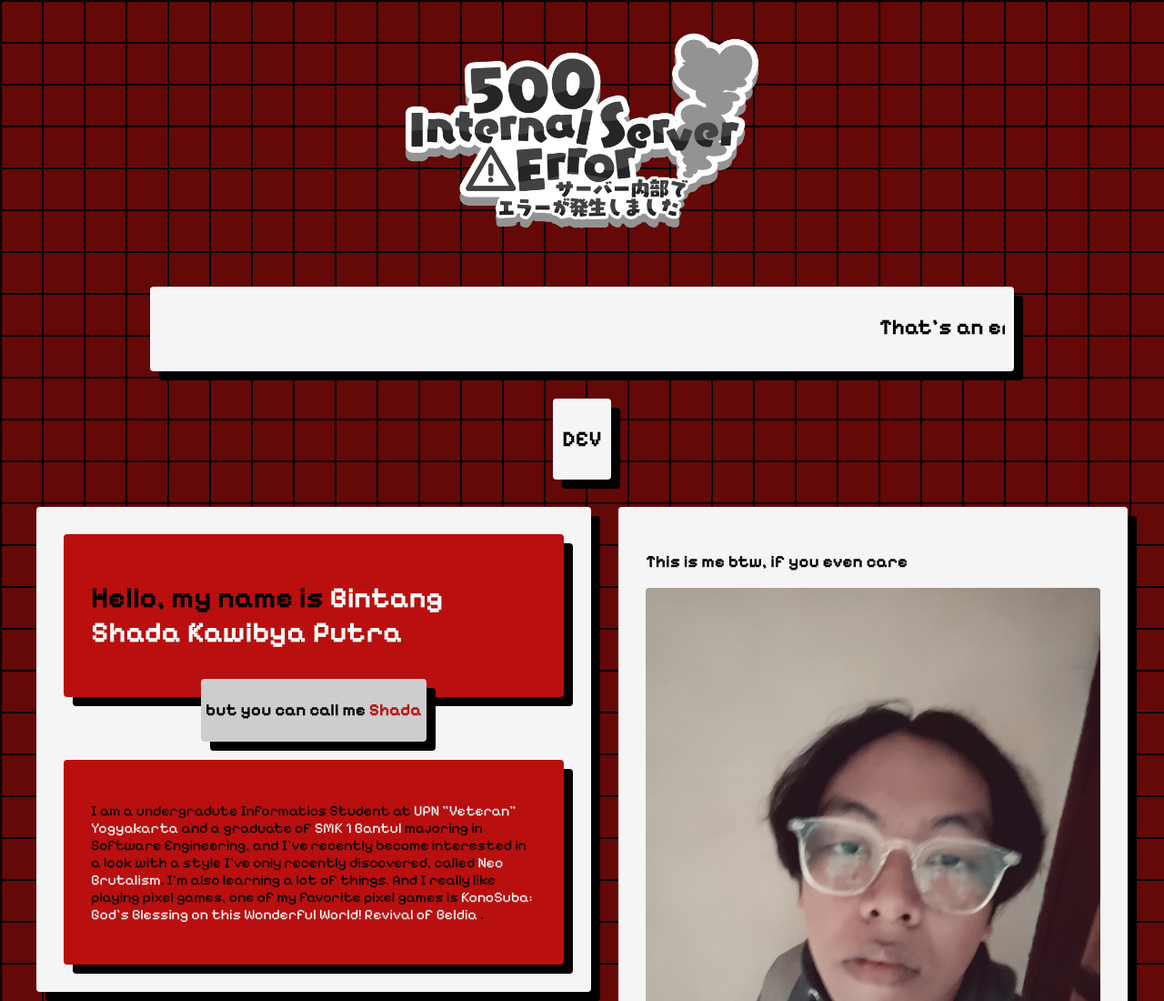
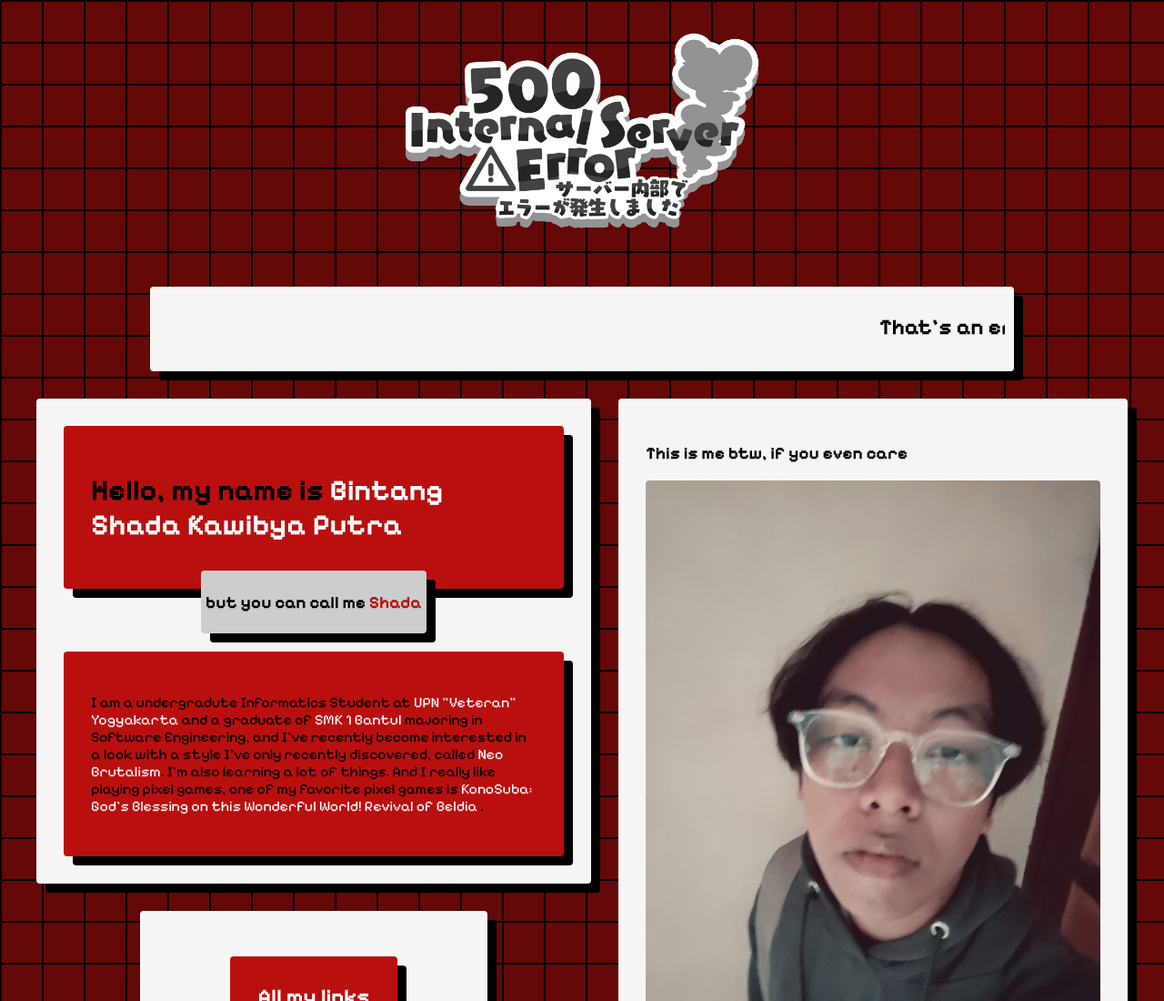
Before and after one commit to bintangshada/miniproject-itc, a plain HTML site: page index.html in a window 1280 px wide. Shown: the top 1100 px of the page at 91% size. Drawn offline with Linux system fonts and the light colour scheme; no server answers.

Commit message:
refactor

```diff
--- a/index.html
+++ b/index.html
@@ -39,9 +39,6 @@
     </div>
     <div class="box grid background" style="padding: 10px;">
         <marquee behavior="scroll" direction="left" scrollamount="20"><h2 class="blink">That's an error. There was an error. Please try again later. That's all we know</h2></marquee>
-    </div>
-    <div class="box grid background" style="padding: 10px;">
-        <h2>DEV</h2>
     </div>
     <div class="grid-container">
         <div>
```
